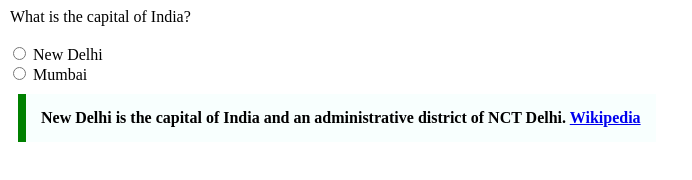
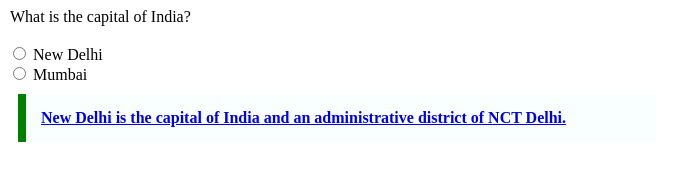
Before and after one commit to acciojob/trivia-Himanshu62727, a website: page main.html in a window 1280 px wide. Shown: the whole page, without its empty margins (0-692 px from the left). Drawn offline with Linux system fonts and the light colour scheme.

Commit message:
created a submission

```diff
--- a/main.html
+++ b/main.html
@@ -32,8 +32,8 @@
     </form>
 
     <blockquote>
-        New Delhi is the capital of India and an administrative district of NCT Delhi.
-        <a href="https://en.wikipedia.org/wiki/New_Delhi">Wikipedia</a>
+        <a href="https://en.wikipedia.org/wiki/New_Delhi">New Delhi is the capital of India and an administrative district of NCT Delhi.
+        </a>
     </blockquote>
     <script type="text/javascript" src="./script.js">
 </script>
```
